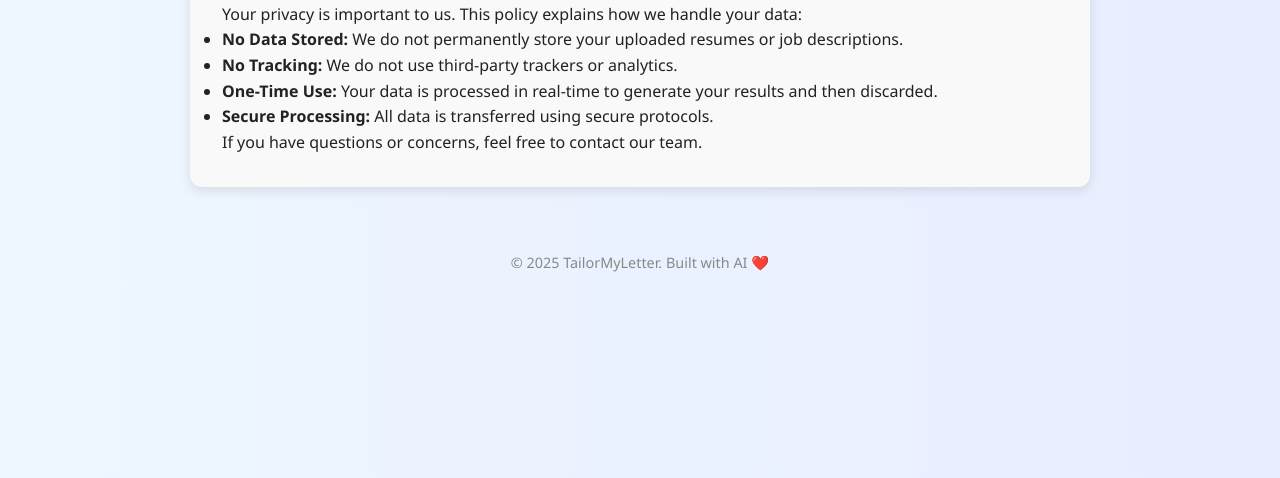
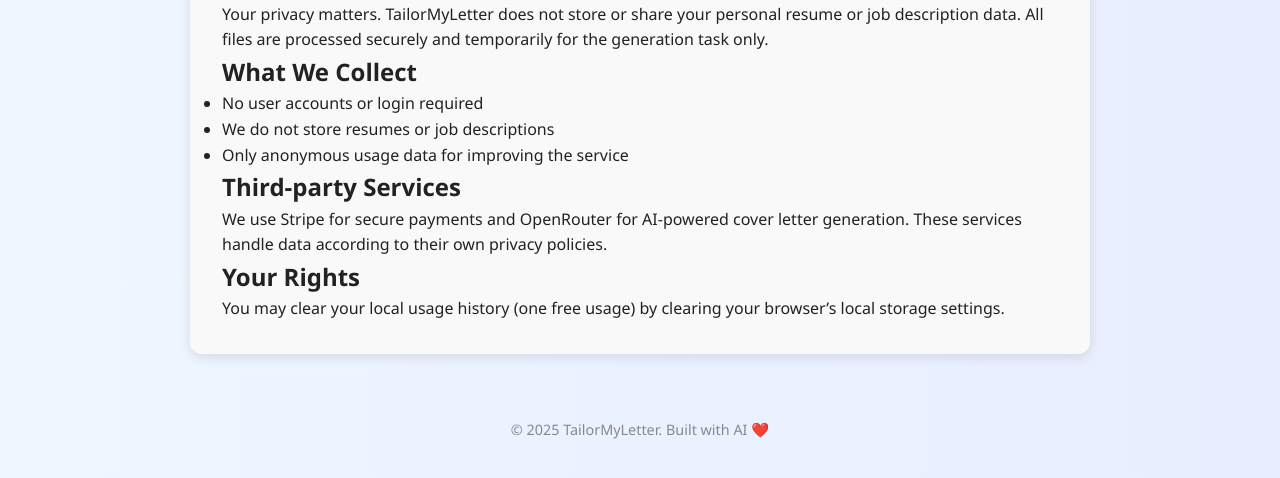
Before and after one commit to Shanecode3/Project, a plain HTML site: page frontend/privacy.html in a window 1280 px wide. Shown: the part 226-704 px from the top of the page. Drawn offline with Linux system fonts and the light colour scheme.

Commit message:
Update privacy.html

```diff
--- a/frontend/privacy.html
+++ b/frontend/privacy.html
@@ -16,22 +16,42 @@
     </div>
   </nav>
 
-  <main class="privacy-container">
+  <main class="privacy-section">
     <h1>Privacy Policy</h1>
-    <p>Your privacy is important to us. This policy explains how we handle your data:</p>
+    <p>Your privacy matters. TailorMyLetter does not store or share your personal resume or job description data. All files are processed securely and temporarily for the generation task only.</p>
+
+    <h2>What We Collect</h2>
     <ul>
-      <li><strong>No Data Stored:</strong> We do not permanently store your uploaded resumes or job descriptions.</li>
-      <li><strong>No Tracking:</strong> We do not use third-party trackers or analytics.</li>
-      <li><strong>One-Time Use:</strong> Your data is processed in real-time to generate your results and then discarded.</li>
-      <li><strong>Secure Processing:</strong> All data is transferred using secure protocols.</li>
+      <li>No user accounts or login required</li>
+      <li>We do not store resumes or job descriptions</li>
+      <li>Only anonymous usage data for improving the service</li>
     </ul>
-    <p>If you have questions or concerns, feel free to contact our team.</p>
+
+    <h2>Third-party Services</h2>
+    <p>We use Stripe for secure payments and OpenRouter for AI-powered cover letter generation. These services handle data according to their own privacy policies.</p>
+
+    <h2>Your Rights</h2>
+    <p>You may clear your local usage history (one free usage) by clearing your browser’s local storage settings.</p>
   </main>
 
   <footer>
     <p>© 2025 TailorMyLetter. Built with AI ❤️</p>
   </footer>
 
-  <script src="script.js"></script>
+  <script>
+    const themeToggle = document.getElementById("themeToggle");
+    function applyTheme() {
+      const mode = localStorage.getItem("theme") || "light";
+      document.body.classList.toggle("dark", mode === "dark");
+      themeToggle.textContent = mode === "dark" ? "🌞 Theme" : "🌙 Theme";
+    }
+    themeToggle.addEventListener("click", () => {
+      const current = document.body.classList.contains("dark") ? "dark" : "light";
+      const next = current === "dark" ? "light" : "dark";
+      localStorage.setItem("theme", next);
+      applyTheme();
+    });
+    applyTheme();
+  </script>
 </body>
 </html>
```
